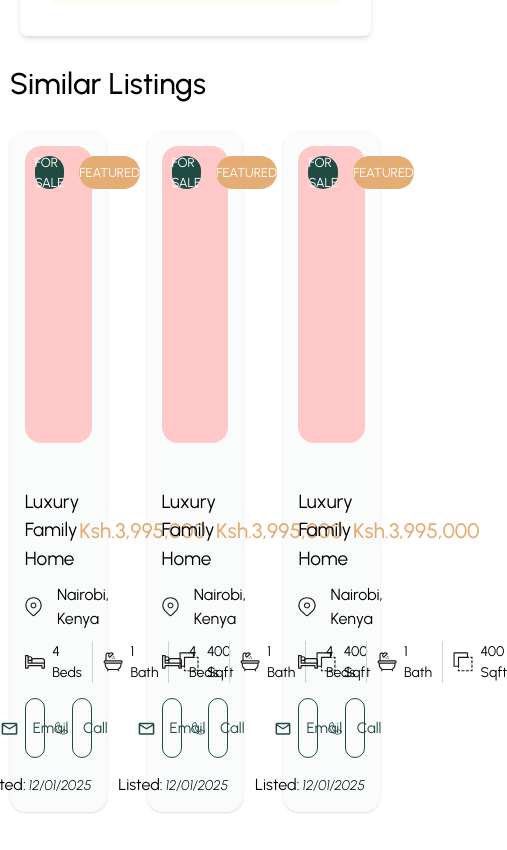
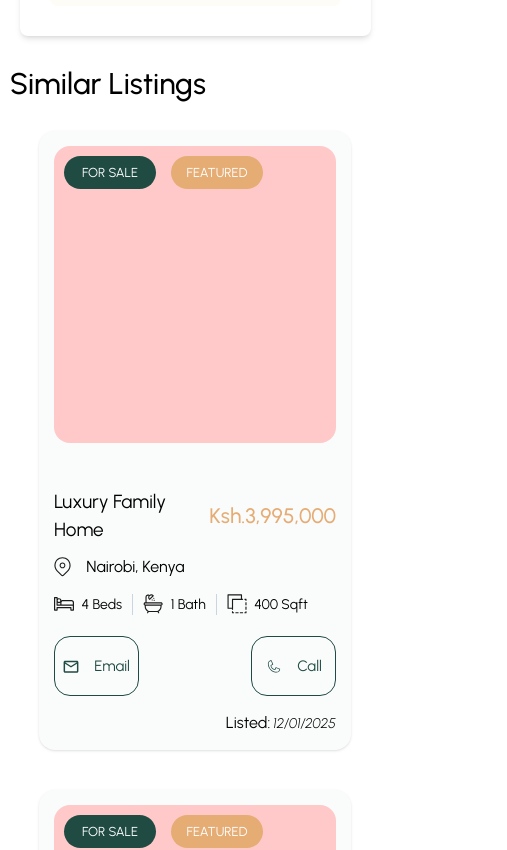
Before and after one commit to manucho4015/luxe-consult-react, a React (Vite) app: page /property-search/1 in a window 390 px wide. Shown: the part 3104-3954 px from the top of the page, 507 px wide, since content can reach past the window. Built offline with nearby package versions, Linux system fonts and the light colour scheme.

Commit message:
responsiveness -> single property

```diff
--- a/src/pages/single-property/Index.tsx
+++ b/src/pages/single-property/Index.tsx
@@ -18,7 +18,7 @@ const Index = () => {
             </div>
             <Description />
             <h4 className="font-medium mt-[25px] text-[30px] px-[2.5vw]">Similar Listings</h4>
-            <div className="grid grid-cols-3 px-[2.5vw] gap-10 mt-[25px] mb-[50px] bg-transparent">
+            <div className="grid grid-cols-1 md:grid-cols-2 lg:grid-cols-3 px-[10vw] lg:px-[2.5vw] gap-10 mt-[25px] mb-[50px] bg-transparent">
                 {
                     arr.map((item) => (
                         <Property key={item} />
```
